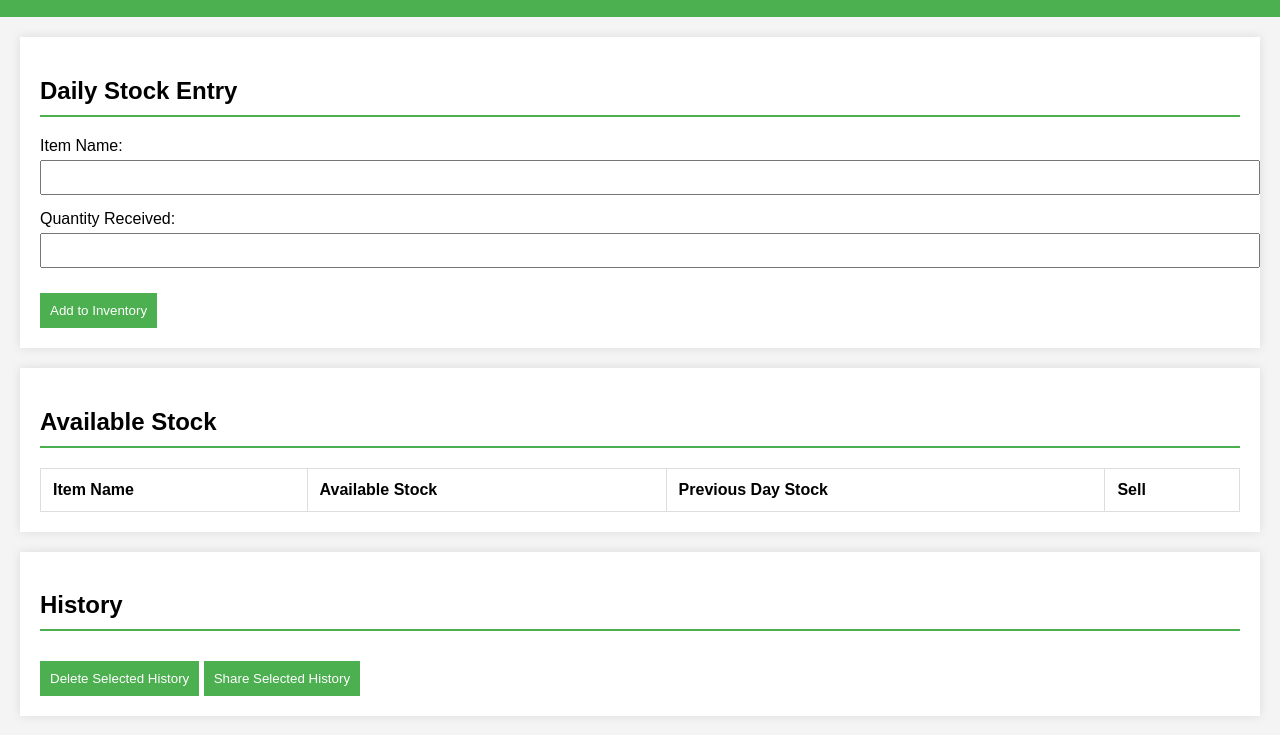
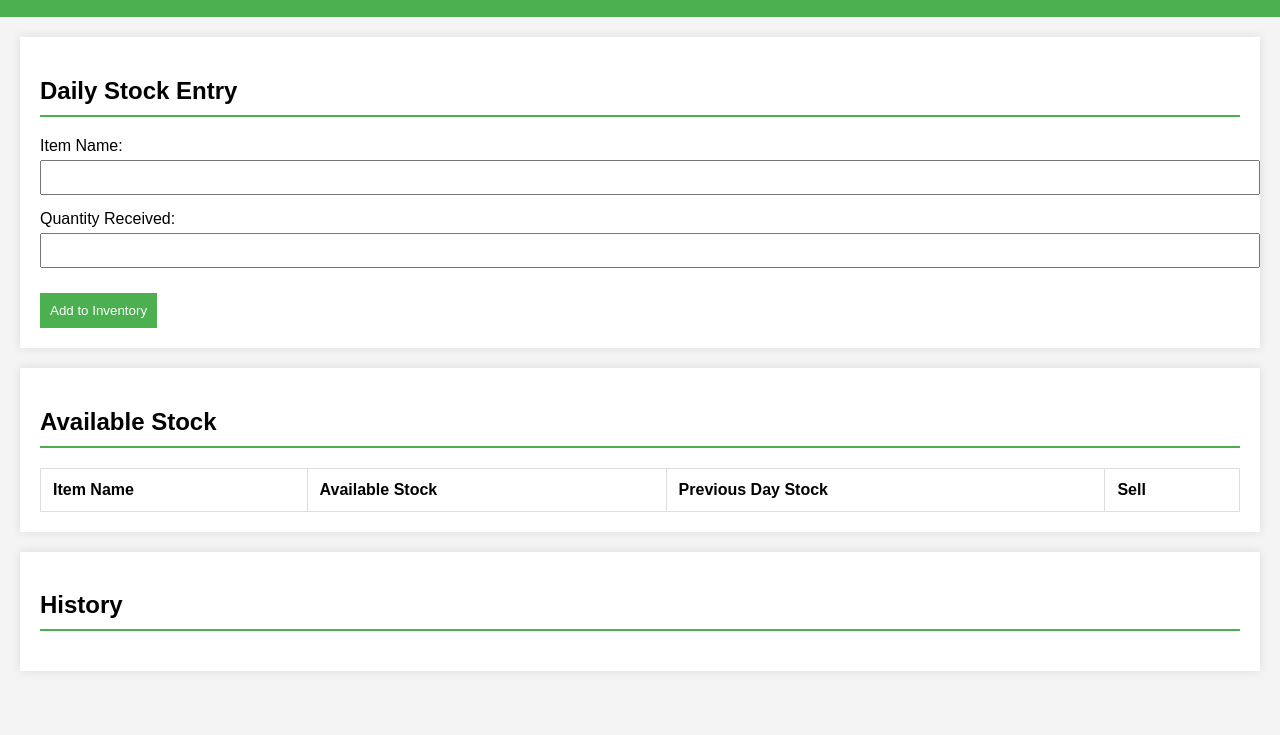
Before and after one commit to Abhigna1977/abhigna1977.github.io, a plain HTML site: page index.html in a window 1280 px wide. Shown: the part 95-830 px from the top of the page. After the commit the page ends 800 px from the top, so only its background shows below. Drawn offline with Linux system fonts and the light colour scheme.

Commit message:
Update index.html

```diff
--- a/index.html
+++ b/index.html
@@ -60,8 +60,6 @@
         <div id="historyContent">
             <!-- Dynamic content -->
         </div>
-        <button id="deleteHistory">Delete Selected History</button>
-        <button id="shareHistory">Share Selected History</button>
     </section>
 
     <script src="script.js"></script>
```
